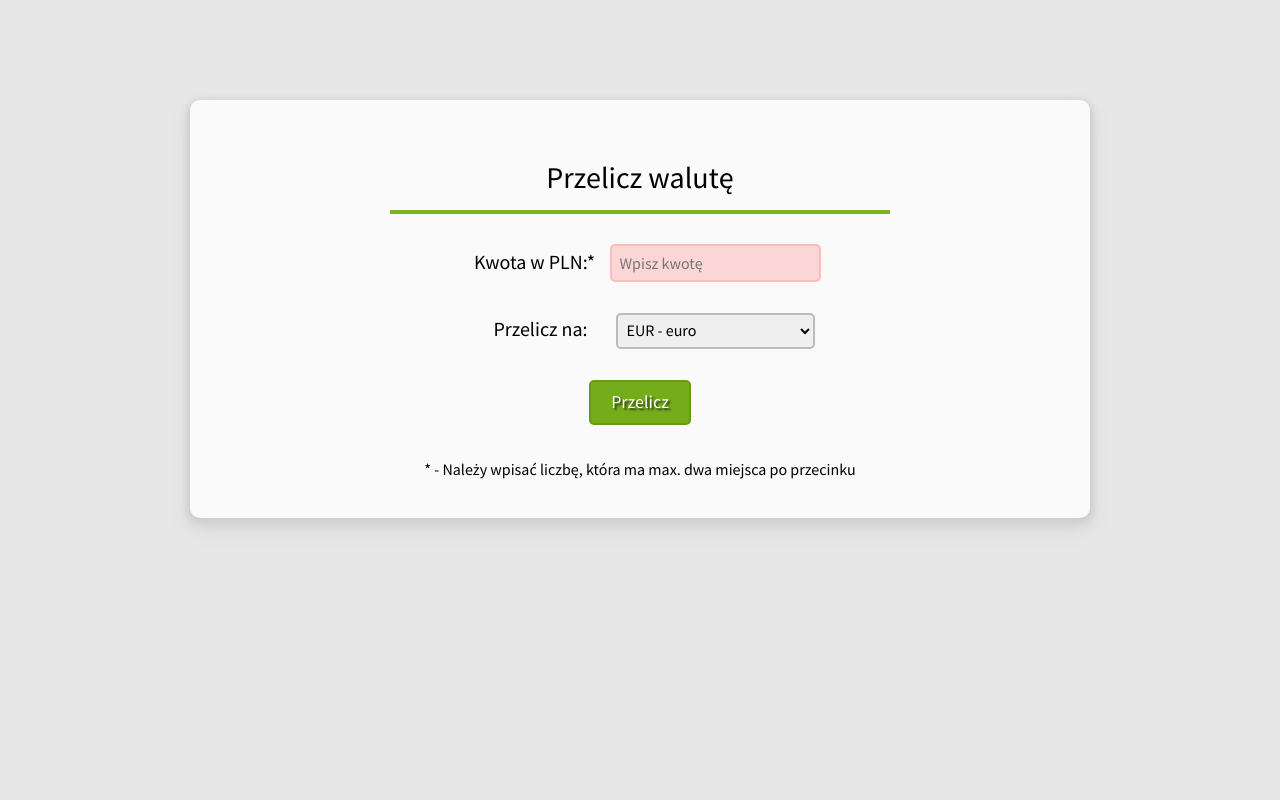
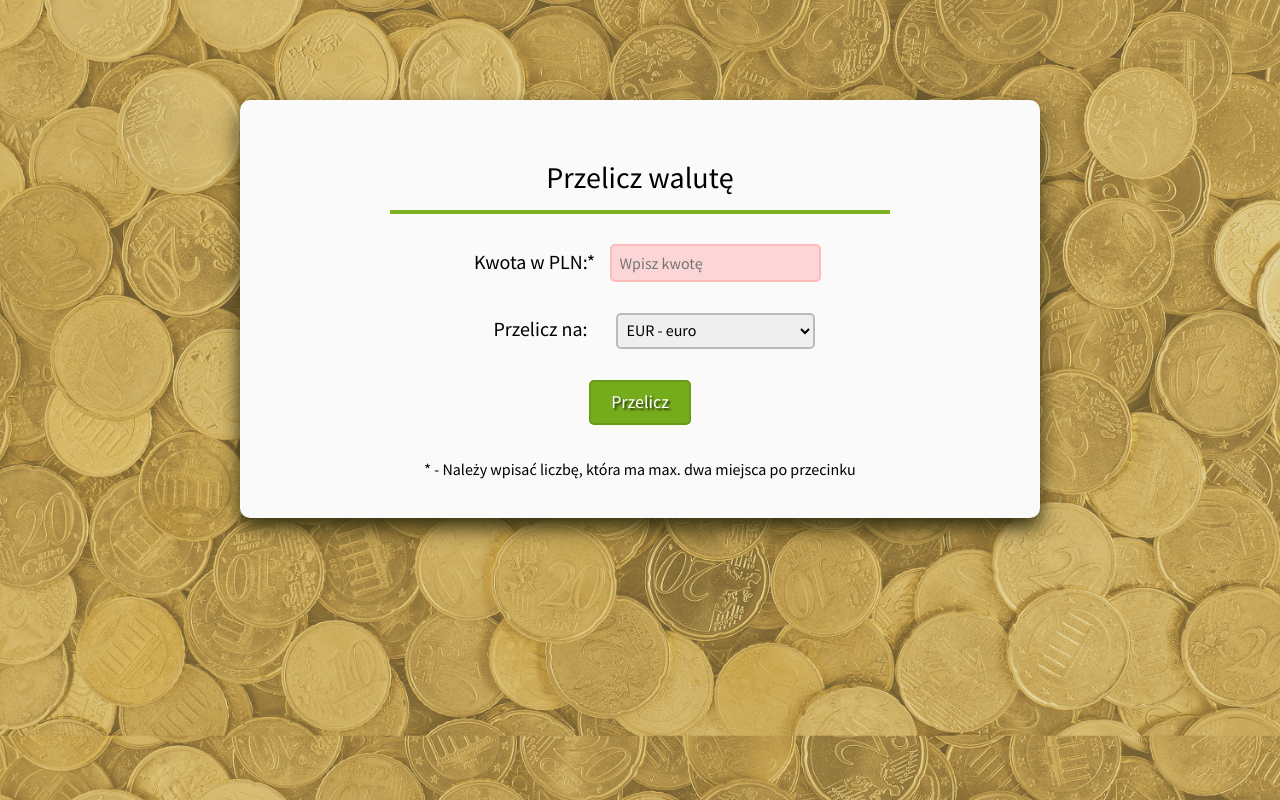
Before and after one commit to olachrzan/currency_converter_react, a React (Create React App) app: page / in a window 1280 px wide. Built offline with nearby package versions, Linux system fonts and the light colour scheme.

Commit message:
Add background image

```diff
--- a/src/Container/style.css
+++ b/src/Container/style.css
@@ -1,9 +1,9 @@
 .container {
    background-color: rgb(250, 250, 250);
-   max-width: 900px;
-   margin: 100px auto 0;
+   max-width: 800px;
+   margin: 100px auto;
    padding: 20px;
    padding-bottom: 20px;
    border-radius: 10px;
-   box-shadow: rgb(212, 212, 212) 0px 10px 20px, rgb(177, 177, 177) 0px 3px 10px;
+   box-shadow: 0px 10px 20px rgb(48, 45, 15);
 }
--- a/src/index.css
+++ b/src/index.css
@@ -8,6 +8,9 @@ html {
 
 body {
   padding: 0 5%;
+  font-family: 'Source Sans Pro', sans-serif;
   background-color: #e7e7e7;
-  font-family: 'Source Sans Pro', sans-serif;
+  background-image: url(bg-image.png);
+  background-size: cover;
+  background-position: center;
 }
```
Also changed, not shown: src/bg-image.png (added).
